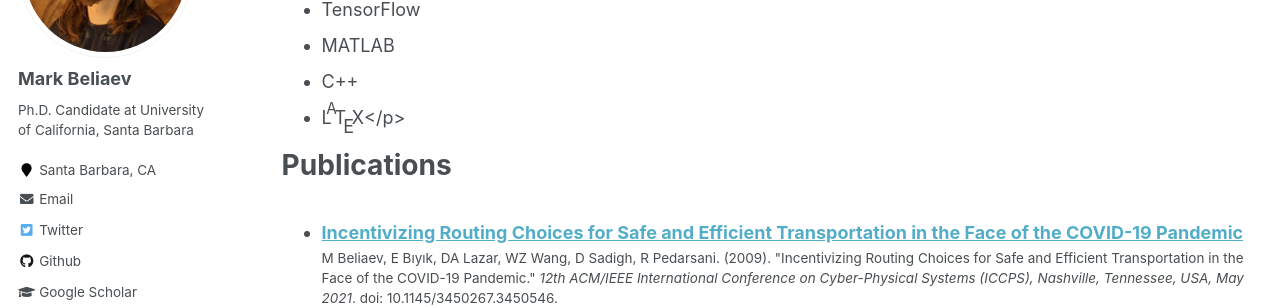
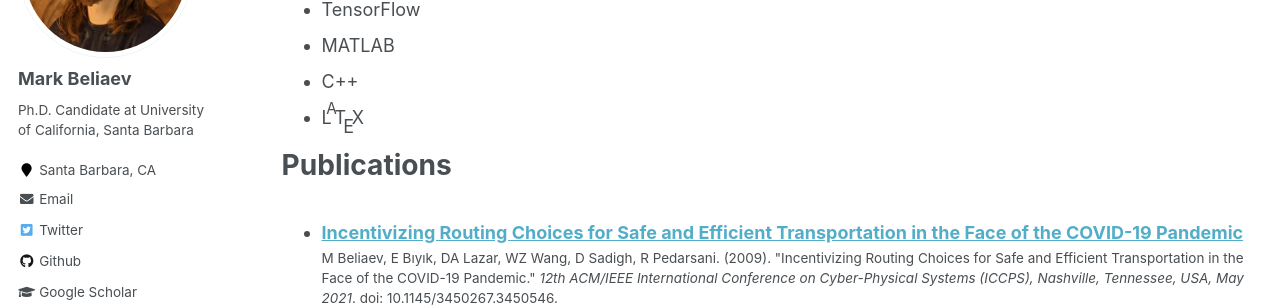
Before and after one commit to mbeliaev1/mbeliaev1.github.io, a Jekyll site: the page built from _pages/cv.md, in a window 1280 px wide and 900 px high, scrolled down 1261 px. Shown: the part 153-460 px from the top of the window. Built offline with Jekyll 4.4.1, drawn with Linux system fonts in a browser that asks for light colours.

Commit message:
Remove additional code

```diff
--- a/_pages/cv.md
+++ b/_pages/cv.md
@@ -48,7 +48,7 @@ Skills
 * TensorFlow
 * MATLAB
 * C++
-* <span class="latex">L<sup>a</sup>T<sub>e</sub>X</span></p>
+* <span class="latex">L<sup>a</sup>T<sub>e</sub>X</span>
 
 Publications
 ======
```
